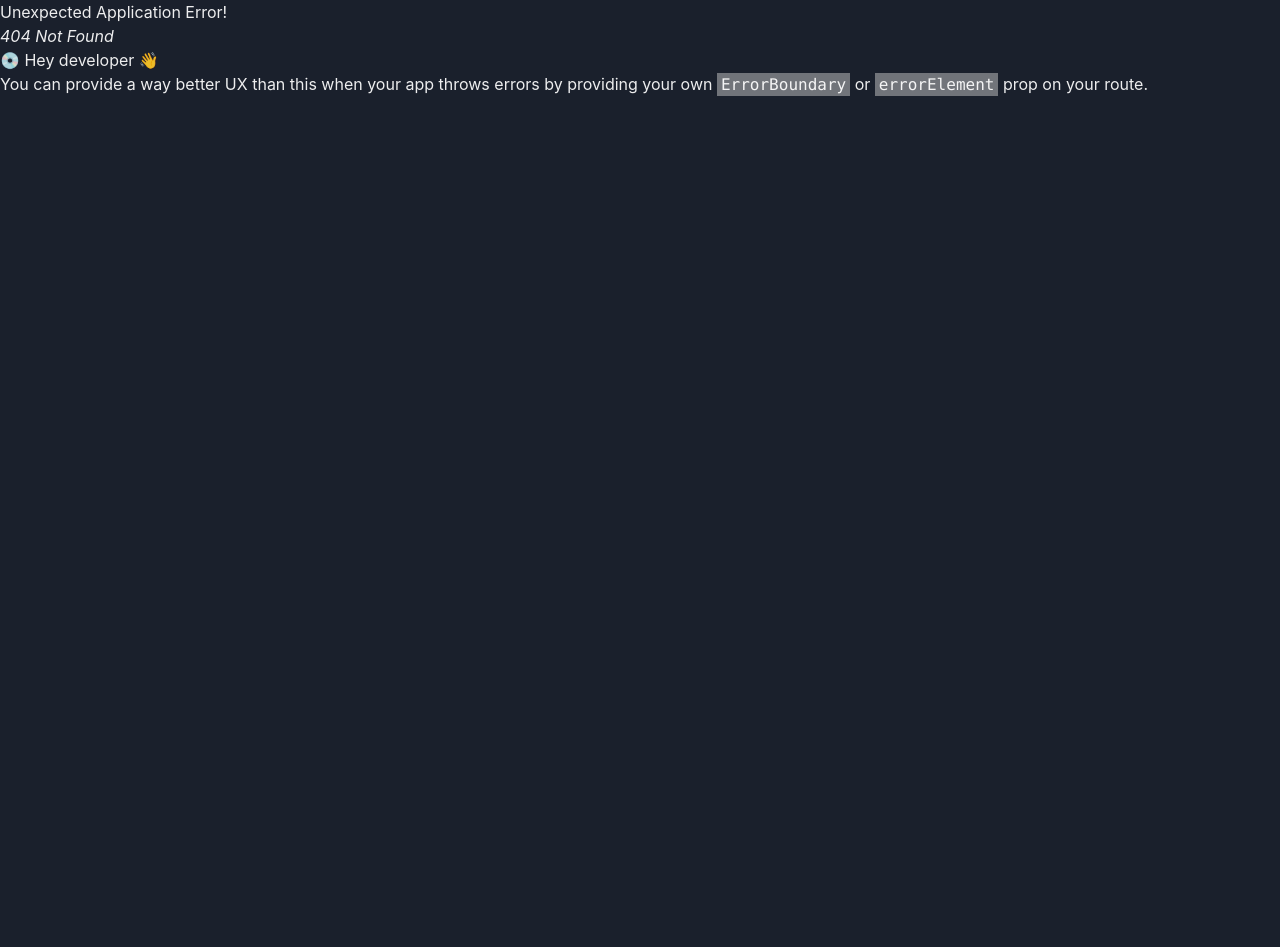
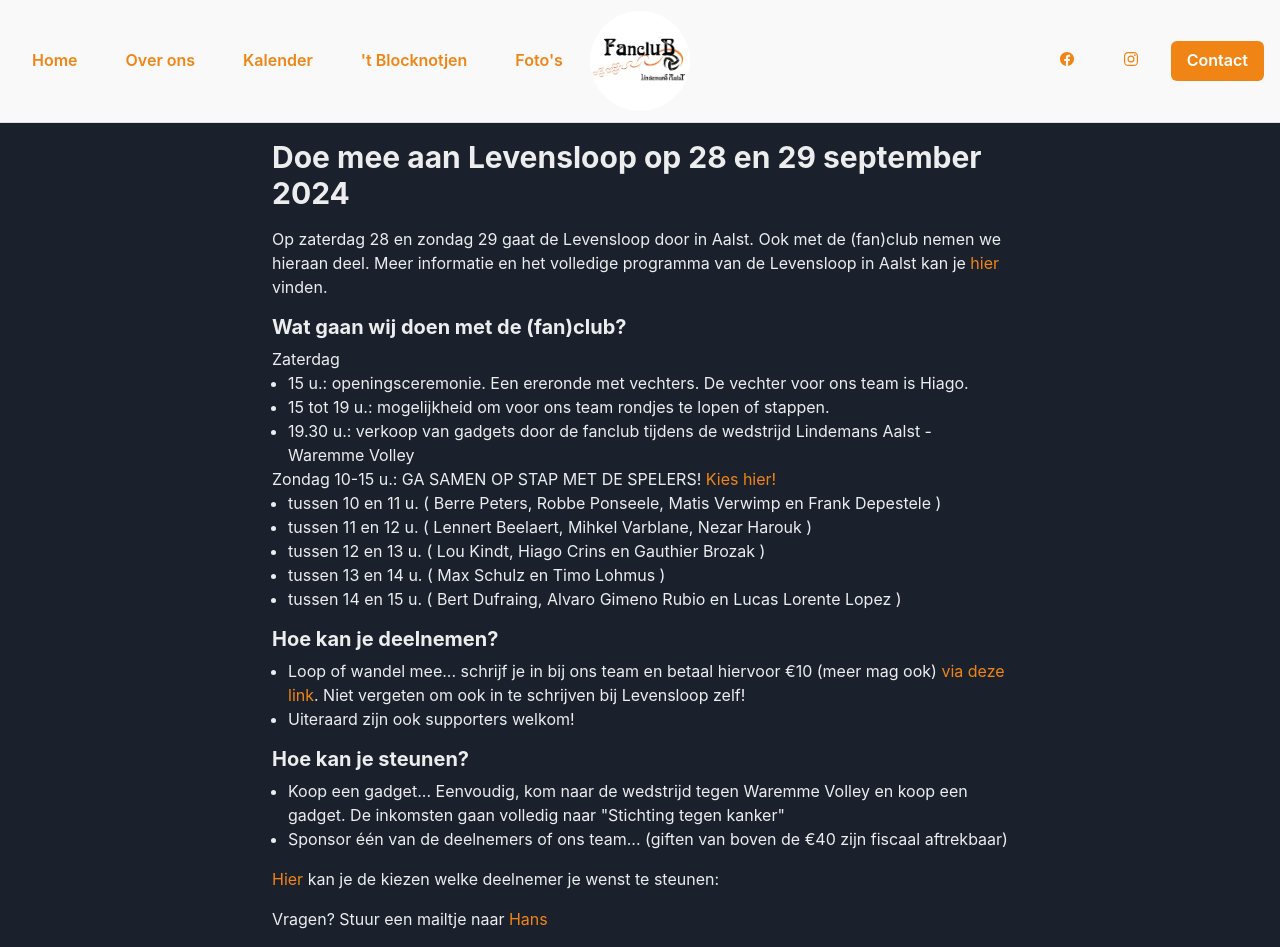
Before and after one commit to ynoynaert/website_fanclub_lindemansaalst, a React (Vite) app: page /levensloop in a window 1280 px wide. Before the commit this address had no page. Before the commit the page ends 800 px from the top, so only its background shows below. Built offline with nearby package versions, Linux system fonts and the light colour scheme.

Commit message:
Refactor Navbar component and add links to 'Blocknotjen' and 'Fotos' pages, levensloop and gouden kriekskes page

```diff
--- a/src/components/Navbar.jsx
+++ b/src/components/Navbar.jsx
@@ -87,6 +87,8 @@ export default function Navbar() {
               Kalender
             </Button>
             <Button
+              as={Link}
+              href="/blocknotjen"
               background="transparent"
               color="#f08515"
               _hover={{ background: "#f08515", color: "white" }}
@@ -94,6 +96,8 @@ export default function Navbar() {
               't Blocknotjen
             </Button>
             <Button
+              as={Link}
+              href="/fotos"
               background="transparent"
               color="#f08515"
               _hover={{ background: "#f08515", color: "white" }}
@@ -181,6 +185,8 @@ export default function Navbar() {
             Kalender
           </Button>
           <Button
+            as={Link}
+            href="/blocknotjen"
             background="transparent"
             color="#f08515"
             _hover={{ background: "#f08515", color: "white" }}
@@ -188,6 +194,8 @@ export default function Navbar() {
             't Blocknotjen
           </Button>
           <Button
+            as={Link}
+            href="/fotos"
             background="transparent"
             color="#f08515"
             _hover={{ background: "#f08515", color: "white" }}
--- /dev/null
+++ b/src/pages/Blocknotjen.jsx
@@ -0,0 +1,3 @@
+export default function Blocknotjen() {
+  return <>NOG MAKEN</>;
+}
--- /dev/null
+++ b/src/pages/Fotos.jsx
@@ -0,0 +1,3 @@
+export default function Fotos() {
+  return <>NOG MAKEN</>;
+}
--- /dev/null
+++ b/src/pages/GoudenKriekskes.jsx
@@ -0,0 +1,76 @@
+import {
+  Text,
+  UnorderedList,
+  ListItem,
+  Box,
+  Heading,
+  Stack,
+} from "@chakra-ui/react";
+
+export default function GoudenKriekskes() {
+  return (
+    <Box p={4} maxW="container.md" mx="auto">
+      <Heading as="h2" size="lg" mb={4} textAlign="center">
+        Gouden Kriekskes Awards
+      </Heading>
+      <Stack spacing={4}>
+        <Text fontSize="lg" color="gray.700">
+          De fanclub sluit het seizoen af met uitreiking van prijzen beste speler,
+          beste jongere, meest enthousiaste speler en Lifetime Achievement Award.
+        </Text>
+
+        <Text fontSize="lg" color="gray.700">
+          Alle supporters krijgen de kans om te stemmen voor de Gouden Kriekskes.
+        </Text>
+
+        <Text fontSize="lg" color="gray.700">
+          Winnaars van deze awards...
+        </Text>
+
+        <Box>
+          <Heading as="h3" size="md" mb={2}>
+            Lifetime Achievement Award
+          </Heading>
+          <UnorderedList styleType="disc" ml={4}>
+            <ListItem>2024: Geert Walravens</ListItem>
+            <ListItem>2023: Staf Moyson</ListItem>
+            <ListItem>2022: Johan Devoghel</ListItem>
+          </UnorderedList>
+        </Box>
+
+        <Box>
+          <Heading as="h3" size="md" mb={2}>
+            Beste speler
+          </Heading>
+          <UnorderedList styleType="disc" ml={4}>
+            <ListItem>2024: Alvaro Gimeno Rubio</ListItem>
+            <ListItem>2023: Robbe Van de Velde</ListItem>
+            <ListItem>2022: Robin Overbeeke</ListItem>
+          </UnorderedList>
+        </Box>
+
+        <Box>
+          <Heading as="h3" size="md" mb={2}>
+            Meest enthousiaste speler
+          </Heading>
+          <UnorderedList styleType="disc" ml={4}>
+            <ListItem>2024: Robbe Ponseele</ListItem>
+            <ListItem>2023: Renars-Pauls Jansons</ListItem>
+            <ListItem>2022: Renars-Pauls Jansons</ListItem>
+          </UnorderedList>
+        </Box>
+
+        <Box>
+          <Heading as="h3" size="md" mb={2}>
+            Beste jongere (jonger dan 21 op het einde van het seizoen)
+          </Heading>
+          <UnorderedList styleType="disc" ml={4}>
+            <ListItem>2024: Robbe Van de Velde</ListItem>
+            <ListItem>2023: Robbe Van de Velde</ListItem>
+            <ListItem>2022: Robbe Van de Velde</ListItem>
+          </UnorderedList>
+        </Box>
+      </Stack>
+    </Box>
+  );
+}
--- a/src/pages/Home.jsx
+++ b/src/pages/Home.jsx
@@ -15,6 +15,7 @@ export default function Home() {
             "Op zaterdag 28 en zondag 29 gaat Levensloop door in het stadspark van Aalst. Ook met de (fan)club nemen we hieraan deel."
           }
           but={"Meer info"}
+          butLink={"/levensloop"}
         />
       </Box>
 
@@ -29,6 +30,7 @@ export default function Home() {
             "Jaarlijks sluiten we het seizoen af met de uitreiking van prijzen beste speler, beste jongere, meest enthousiaste speler en Lifetime Achievement Award."
           }
           but={"Ontdek de winnaars"}
+          butLink={"/goudenkriekskes"}
         />
       </Box>
 
@@ -43,6 +45,7 @@ export default function Home() {
             "We hebben ook een eigen ledenblad: 't Blocknotjen. Tijdens het seizoen verschijnt dit 1 keer per maand."
           }
           but={"Lees online"}
+          butLink={"/blocknotjen"}
         />
       </Box>
 
--- /dev/null
+++ b/src/pages/Levensloop.jsx
@@ -0,0 +1,132 @@
+import { Text, Link, UnorderedList, ListItem, Box, Heading } from "@chakra-ui/react";
+
+export default function Levensloop() {
+  return (
+    <Box p={4} maxW="container.md" mx="auto">
+      <Heading as="h1" size="lg" mb={4}>
+        Doe mee aan Levensloop op 28 en 29 september 2024
+      </Heading>
+
+      <Text mb={4}>
+        Op zaterdag 28 en zondag 29 gaat de Levensloop door in Aalst. Ook met de
+        (fan)club nemen we hieraan deel. Meer informatie en het volledige
+        programma van de Levensloop in Aalst kan je{" "}
+        <Link
+          href="https://www.levensloop.be/content/levensloop-aalst-2024"
+          color="#f08515"
+          isExternal
+        >
+          hier
+        </Link>{" "}
+        vinden.
+      </Text>
+
+      <Heading as="h2" size="md" mb={2}>
+        Wat gaan wij doen met de (fan)club?
+      </Heading>
+
+      <Text mb={4}>
+        Zaterdag
+        <UnorderedList styleType="disc" ml={4}>
+          <ListItem>
+            15 u.: openingsceremonie. Een ereronde met vechters. De vechter voor
+            ons team is Hiago.
+          </ListItem>
+          <ListItem>
+            15 tot 19 u.: mogelijkheid om voor ons team rondjes te lopen of
+            stappen.
+          </ListItem>
+          <ListItem>
+            19.30 u.: verkoop van gadgets door de fanclub tijdens de wedstrijd
+            Lindemans Aalst - Waremme Volley
+          </ListItem>
+        </UnorderedList>
+        Zondag 10-15 u.: GA SAMEN OP STAP MET DE SPELERS!{" "}
+        <Link
+          color="#f08515"
+          href="https://docs.google.com/forms/d/e/1FAIpQLSextVawBzzIilGY7qQIZNWbkQyvTMd4k_5OP3FjHNI6f0310g/viewform"
+          isExternal
+        >
+          Kies hier!
+        </Link>
+        <UnorderedList styleType="disc" ml={4}>
+          <ListItem>
+            tussen 10 en 11 u. ( Berre Peters, Robbe Ponseele, Matis Verwimp en
+            Frank Depestele )
+          </ListItem>
+          <ListItem>
+            tussen 11 en 12 u. ( Lennert Beelaert, Mihkel Varblane, Nezar
+            Harouk )
+          </ListItem>
+          <ListItem>
+            tussen 12 en 13 u. ( Lou Kindt, Hiago Crins en Gauthier Brozak )
+          </ListItem>
+          <ListItem>tussen 13 en 14 u. ( Max Schulz en Timo Lohmus )</ListItem>
+          <ListItem>
+            tussen 14 en 15 u. ( Bert Dufraing, Alvaro Gimeno Rubio en Lucas
+            Lorente Lopez )
+          </ListItem>
+        </UnorderedList>
+      </Text>
+
+      <Heading as="h2" size="md" mb={2}>
+        Hoe kan je deelnemen?
+      </Heading>
+
+      <Text mb={4}>
+        <UnorderedList styleType="disc" ml={4}>
+          <ListItem>
+            Loop of wandel mee... schrijf je in bij ons team en betaal hiervoor
+            €10 (meer mag ook){" "}
+            <Link
+              color="#f08515"
+              href="https://docs.google.com/forms/d/e/1FAIpQLSextVawBzzIilGY7qQIZNWbkQyvTMd4k_5OP3FjHNI6f0310g/viewform"
+              isExternal
+            >
+              via deze link
+            </Link>
+            . Niet vergeten om ook in te schrijven bij Levensloop zelf!
+          </ListItem>
+          <ListItem>Uiteraard zijn ook supporters welkom!</ListItem>
+        </UnorderedList>
+      </Text>
+
+      <Heading as="h2" size="md" mb={2}>
+        Hoe kan je steunen?
+      </Heading>
+
+      <Text mb={4}>
+        <UnorderedList styleType="disc" ml={4}>
+          <ListItem>
+            Koop een gadget... Eenvoudig, kom naar de wedstrijd tegen Waremme
+            Volley en koop een gadget. De inkomsten gaan volledig naar
+            "Stichting tegen kanker"
+          </ListItem>
+          <ListItem>
+            Sponsor één van de deelnemers of ons team... (giften van boven de
+            €40 zijn fiscaal aftrekbaar)
+          </ListItem>
+        </UnorderedList>
+      </Text>
+
+      <Text mb={4}>
+        <Link
+          href="https://www.levensloop.be/teams/lindemans-aalst."
+          color="#f08515"
+          isExternal
+        >
+          Hier
+        </Link>{" "}
+        kan je de kiezen welke deelnemer je wenst te steunen:
+      </Text>
+
+      <Text>
+        Vragen? Stuur een mailtje naar{" "}
+        <Link href="mailto:hans@fanclubaalst.be" color="#f08515">
+          {" "}
+          Hans
+        </Link>
+      </Text>
+    </Box>
+  );
+}
```
Also changed, not shown: src/main.jsx (+28 -8 lines).
